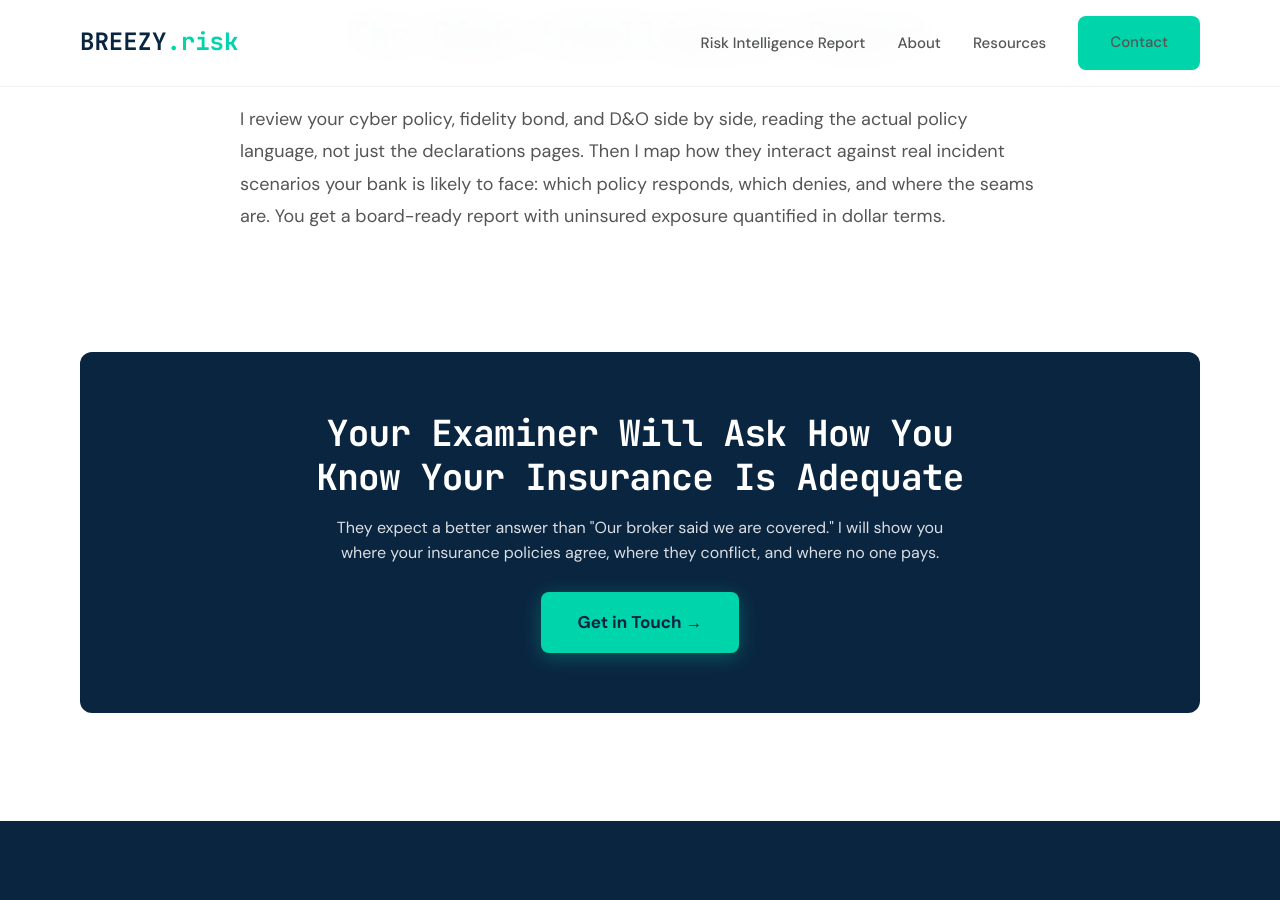
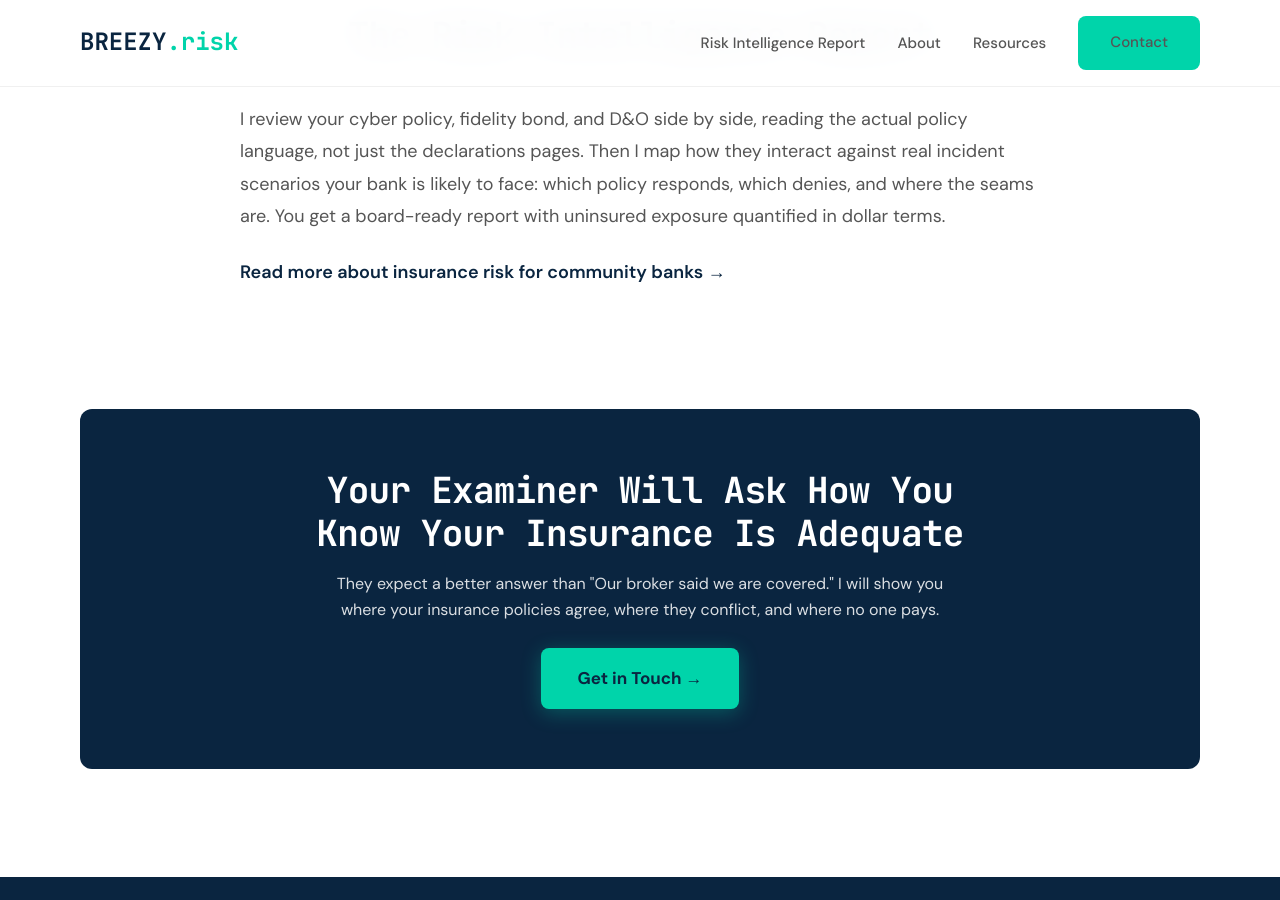
Before and after one commit to joeproe1/breezyins.com, a Jekyll site: the page built from community-bank-insurance.html, in a window 1280 px wide and 900 px high, scrolled down 1347 px. Built offline with Jekyll 4.4.1, drawn with Linux system fonts in a browser that asks for light colours.

Commit message:
Add link to bank-filtered Insights from community bank page
Co-Authored-By: Claude Opus 4.6 <noreply@anthropic.com>

```diff
--- a/community-bank-insurance.html
+++ b/community-bank-insurance.html
@@ -232,6 +232,7 @@ permalink: /community-bank-insurance/
 
     <div class="bank-what-text">
       <p>I review your cyber policy, fidelity bond, and D&amp;O side by side, reading the actual policy language, not just the declarations pages. Then I map how they interact against real incident scenarios your bank is likely to face: which policy responds, which denies, and where the seams are. You get a board-ready report with uninsured exposure quantified in dollar terms.</p>
+      <p style="margin-top: 24px;"><a href="{{ '/insights/#community-banks' | relative_url }}" style="color:var(--brand-primary); font-weight:600; text-decoration:none; font-size:18px;">Read more about insurance risk for community banks &rarr;</a></p>
     </div>
   </div>
 </section>
```
